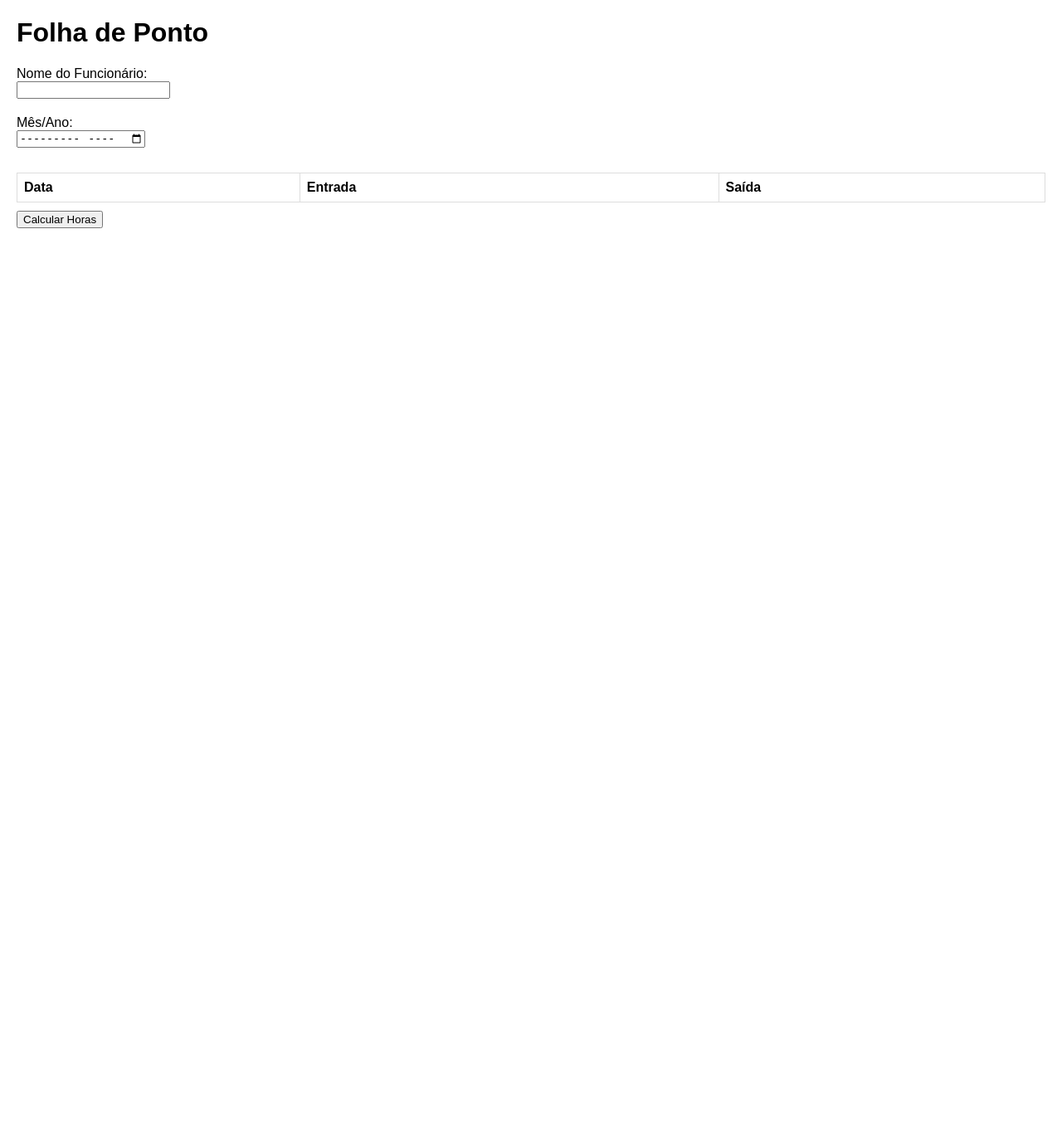
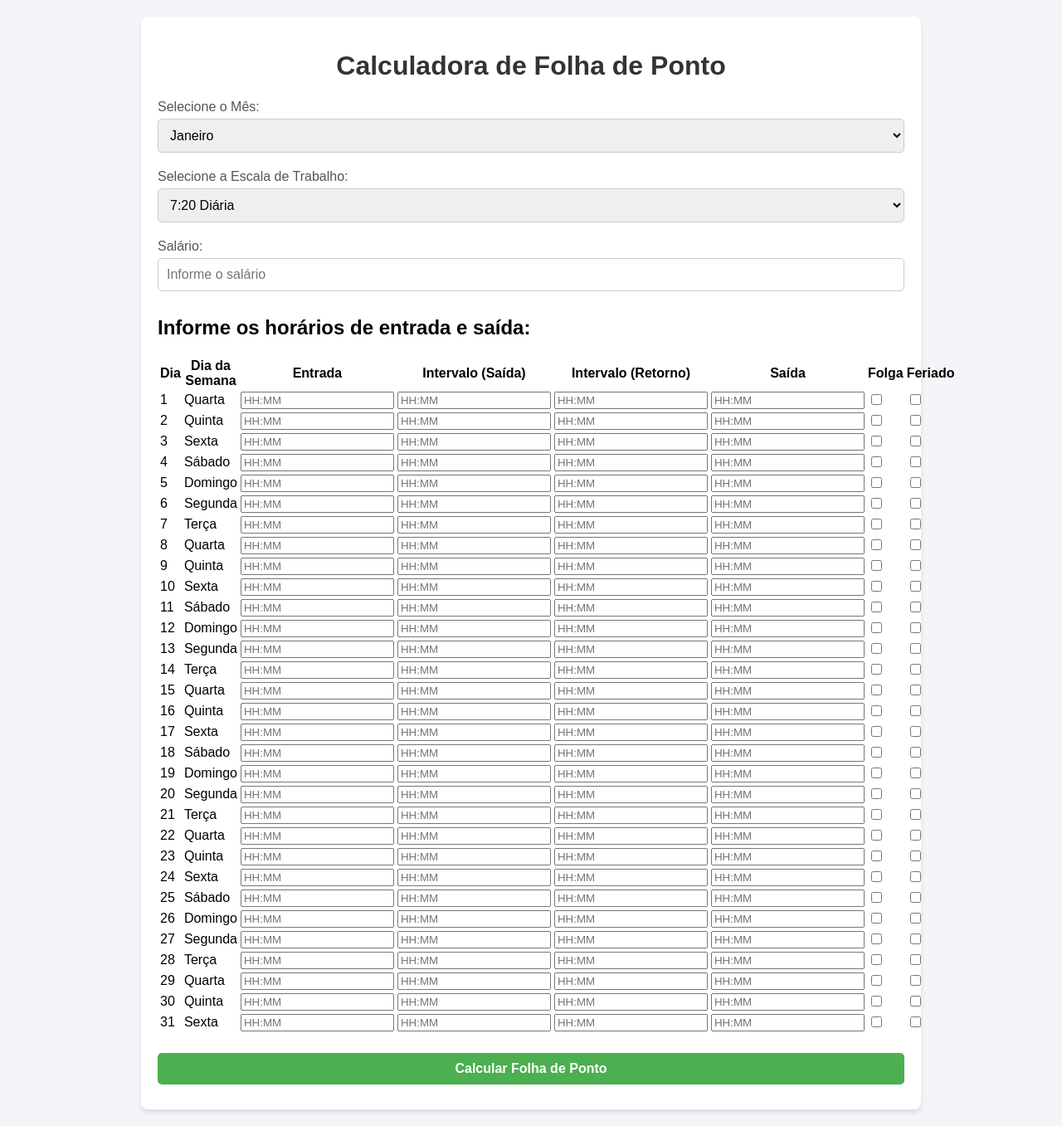
Before and after one commit to mbenitesgit/folhapontoweb, a PHP site: page /index.html in a window 1280 px wide. Shown: the whole page at 83% size. Before the commit the page ends 275 px from the top, so only its background shows below. Run offline with PHP 8.4, Linux system fonts and the light colour scheme; lists and menus that the app fills with data are empty.

Commit message:
Add files via upload

```diff
--- a/index.html
+++ b/index.html
@@ -1,37 +1,122 @@
 <!DOCTYPE html>
-<html lang="en">
+<html lang="pt-br">
 <head>
     <meta charset="UTF-8">
     <meta name="viewport" content="width=device-width, initial-scale=1.0">
+    <title>Cálculo de Folha de Ponto</title>
     <link rel="stylesheet" href="styles.css">
-    <title>Folha de Ponto</title>
 </head>
 <body>
-    <h1>Folha de Ponto</h1>
+    <div class="container">
+        <h1>Calculadora de Folha de Ponto</h1>
 
-    <form id="pontoForm">
-        <label for="funcionarioNome">Nome do Funcionário:</label>
-        <input type="text" id="funcionarioNome" required>
+        <!-- Dropdown para selecionar o mês -->
+        <label for="mes">Selecione o Mês:</label>
+        <select id="mes" name="mes" onchange="organizarDias()">
+            <option value="1">Janeiro</option>
+            <option value="2">Fevereiro</option>
+            <option value="3">Março</option>
+            <option value="4">Abril</option>
+            <option value="5">Maio</option>
+            <option value="6">Junho</option>
+            <option value="7">Julho</option>
+            <option value="8">Agosto</option>
+            <option value="9">Setembro</option>
+            <option value="10">Outubro</option>
+            <option value="11">Novembro</option>
+            <option value="12">Dezembro</option>
+        </select>
 
-        <label for="mesAno">Mês/Ano:</label>
-        <input type="month" id="mesAno" required>
+        <!-- Dropdown para selecionar a escala de trabalho -->
+        <label for="escala">Selecione a Escala de Trabalho:</label>
+        <select id="escala" name="escala">
+            <option value="7:20">7:20 Diária</option>
+            <option value="8:00">8h Diária + 4h Fim de Semana</option>
+        </select>
 
-        <table>
+        <!-- Campo para o salário -->
+        <label for="salario">Salário:</label>
+        <input type="number" id="salario" name="salario" placeholder="Informe o salário" required>
+
+        <!-- Tabela de dias com horários de entrada e saída -->
+        <h2>Informe os horários de entrada e saída:</h2>
+        <form id="formPonto" method="POST" action="/calcular">
+            <table id="tabelaDias">
                 <thead>
                     <tr>
-                    <th>Data</th>
+                        <th>Dia</th>
+                        <th>Dia da Semana</th>
                         <th>Entrada</th>
+                        <th>Intervalo (Saída)</th>
+                        <th>Intervalo (Retorno)</th>
                         <th>Saída</th>
+                        <th>Folga</th>
+                        <th>Feriado</th>
                     </tr>
                 </thead>
-            <tbody id="pontoBody">
-                <!-- Aqui serão inseridos os campos dinamicamente -->
+                <tbody>
+                    <!-- Dias e campos de entrada/saída serão preenchidos dinamicamente -->
                 </tbody>
             </table>
-
-        <button type="button" onclick="calcularHoras()">Calcular Horas</button>
+            <br>
+            <!-- Botão para gerar cálculos -->
+            <button type="submit">Calcular Folha de Ponto</button>
         </form>
 
-    <script src="script.js"></script>
+        <!-- Resultado dos cálculos -->
+        <div id="resultado">
+            <!-- Os resultados serão exibidos aqui -->
+        </div>
+    </div>
+
+    <script>
+        // Função para organizar os dias do mês com os respectivos dias da semana
+        function organizarDias() {
+            let mes = document.getElementById("mes").value;
+            let tabela = document.getElementById("tabelaDias").getElementsByTagName('tbody')[0];
+            tabela.innerHTML = ""; // Limpa a tabela antes de adicionar os novos dias
+
+            let diasNoMes = new Date(2025, mes, 0).getDate(); // Obtém o número de dias do mês
+            let primeiroDiaMes = new Date(2025, mes - 1, 1); // Obtém o primeiro dia do mês
+            let diaSemana = primeiroDiaMes.getDay(); // Obtém o dia da semana do primeiro dia do mês
+            let diasSemana = ["Domingo", "Segunda", "Terça", "Quarta", "Quinta", "Sexta", "Sábado"];
+
+            // Adiciona os dias do mês na tabela
+            for (let i = 1; i <= diasNoMes; i++) {
+                let linha = tabela.insertRow();
+                let cellDia = linha.insertCell(0);
+                let cellDiaSemana = linha.insertCell(1);
+                let cellEntrada = linha.insertCell(2);
+                let cellIntervaloSaida = linha.insertCell(3);
+                let cellIntervaloRetorno = linha.insertCell(4);
+                let cellSaida = linha.insertCell(5);
+                let cellFolga = linha.insertCell(6);
+                let cellFeriado = linha.insertCell(7);
+
+                cellDia.innerHTML = i; // Número do dia
+                cellDiaSemana.innerHTML = diasSemana[diaSemana]; // Dia da semana
+                cellEntrada.innerHTML = `<input type="text" name="entrada${i}" id="entrada${i}" placeholder="HH:MM" oninput="formatarHora(this)">`;
+                cellIntervaloSaida.innerHTML = `<input type="text" name="intervaloSaida${i}" id="intervaloSaida${i}" placeholder="HH:MM" oninput="formatarHora(this)">`;
+                cellIntervaloRetorno.innerHTML = `<input type="text" name="intervaloRetorno${i}" id="intervaloRetorno${i}" placeholder="HH:MM" oninput="formatarHora(this)">`;
+                cellSaida.innerHTML = `<input type="text" name="saida${i}" id="saida${i}" placeholder="HH:MM" oninput="formatarHora(this)">`;
+                cellFolga.innerHTML = `<input type="checkbox" name="folga${i}" id="folga${i}">`;
+                cellFeriado.innerHTML = `<input type="checkbox" name="feriado${i}" id="feriado${i}">`;
+
+                diaSemana = (diaSemana + 1) % 7; // Avança para o próximo dia da semana
+            }
+        }
+
+        // Função para formatar o horário inserido
+        function formatarHora(input) {
+            let valor = input.value.replace(/[^0-9]/g, ''); // Remove tudo, exceto números
+            if (valor.length >= 2) {
+                valor = valor.substring(0, 2) + ':' + valor.substring(2, 4); // Adiciona o ":"
+            }
+            input.value = valor.substring(0, 5); // Limita o valor para 5 caracteres
+        }
+
+        // Inicializa a tabela ao carregar a página
+        window.onload = organizarDias;
+    </script>
 </body>
 </html>
--- a/styles.css
+++ b/styles.css
@@ -1,31 +1,78 @@
+/* Estilo básico para o corpo da página */
 body {
     font-family: Arial, sans-serif;
-    margin: 20px;
+    background-color: #f4f4f9;
+    margin: 0;
+    padding: 0;
 }
 
+/* Container principal */
+.container {
+    width: 80%;
+    max-width: 900px;
+    margin: 20px auto;
+    padding: 20px;
+    background-color: #fff;
+    box-shadow: 0 4px 6px rgba(0, 0, 0, 0.1);
+    border-radius: 8px;
+}
+
+/* Título */
+h1 {
+    text-align: center;
+    color: #333;
+}
+
+/* Estilo dos campos de entrada e seleção */
 label {
     display: block;
     margin-top: 10px;
+    font-size: 16px;
+    color: #555;
 }
 
-input {
+input[type="time"],
+input[type="number"],
+select,
+button {
+    width: 100%;
+    padding: 10px;
+    margin-top: 5px;
     margin-bottom: 10px;
-}
-
-table {
-    width: 100%;
-    margin-top: 20px;
-    border-collapse: collapse;
-}
-
-th, td {
-    border: 1px solid #ddd;
-    padding: 8px;
-    text-align: left;
+    font-size: 16px;
+    border: 1px solid #ccc;
+    border-radius: 5px;
+    box-sizing: border-box;
 }
 
 button {
-    margin-top: 10px;
+    background-color: #4CAF50;
+    color: white;
+    cursor: pointer;
+    font-weight: bold;
+    border: none;
+    transition: background-color 0.3s ease;
 }
 
-/* Adicione estilos adicionais conforme necessário */
+button:hover {
+    background-color: #45a049;
+}
+
+/* Estilo para os resultados */
+#results {
+    margin-top: 20px;
+    background-color: #f9f9f9;
+    padding: 15px;
+    border-radius: 5px;
+    border: 1px solid #e0e0e0;
+}
+
+#results p {
+    font-size: 16px;
+    color: #333;
+}
+
+h3 {
+    text-align: center;
+    color: #333;
+}
```
Also changed, not shown: 1 other file. Lines whose indentation alone changed are shown as unchanged.
